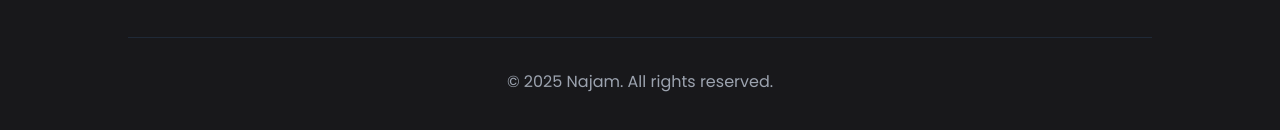
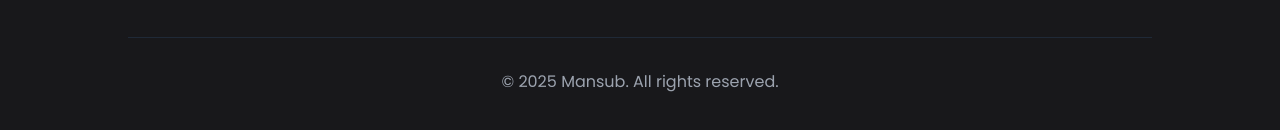
Before and after one commit to mansub-dev/MansubHafeez, a Next.js app: page / in a window 1280 px wide. Shown: the part 3351-3481 px from the top of the page. Built offline with nearby package versions, Linux system fonts and the light colour scheme.

Commit message:
Added Logo

```diff
--- a/src/components/footer.tsx
+++ b/src/components/footer.tsx
@@ -1,9 +1,9 @@
-'use client';
+"use client";
 
 export default function Footer() {
   return (
     <footer className="text-center text-gray-400 py-8 border-t border-gray-800 mt-16">
-      <p>© {new Date().getFullYear()} Najam. All rights reserved.</p>
+      <p>© {new Date().getFullYear()} Mansub. All rights reserved.</p>
     </footer>
   );
 }
```
Also changed, not shown: public/logo.svg, 1 other file (tests, documents, lock files or other folders).
